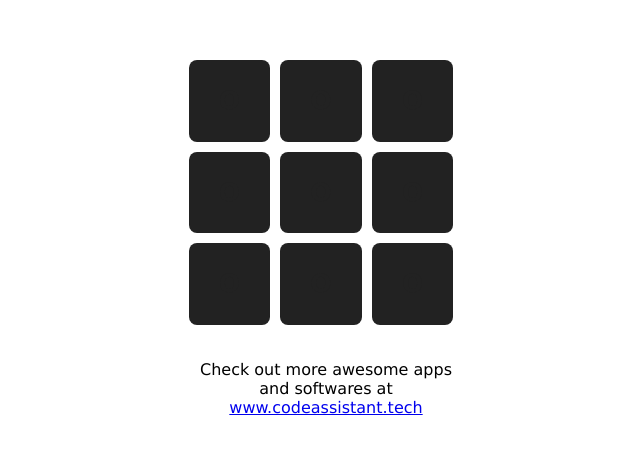
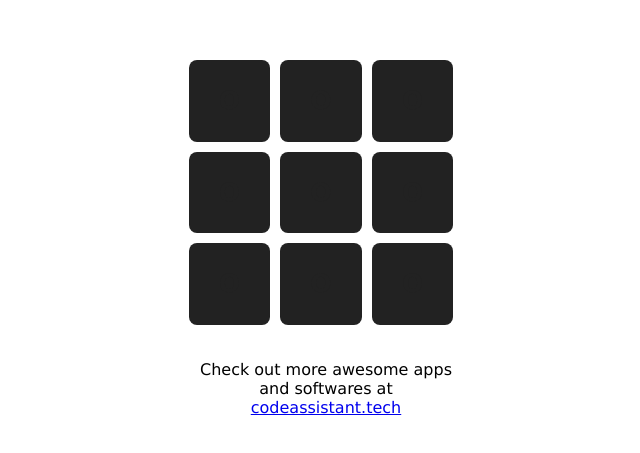
Before and after one commit to codeassistant-official/tictactoe, a plain HTML site: page index.html in a window 1280 px wide. Shown: the part 115-568 px from the top of the page, 319-959 px from the left. Drawn offline with Linux system fonts and the light colour scheme.

Commit message:
Update index.html

```diff
--- a/index.html
+++ b/index.html
@@ -31,7 +31,7 @@
             </tr>
         </table>
         <div class="promotion">
-            Check out more awesome apps and softwares at <a href="https://codeassistant.tech">www.codeassistant.tech</a>
+            Check out more awesome apps and softwares at <a href="https://codeassistant.tech">codeassistant.tech</a>
         </div>
     </div>
 
```
